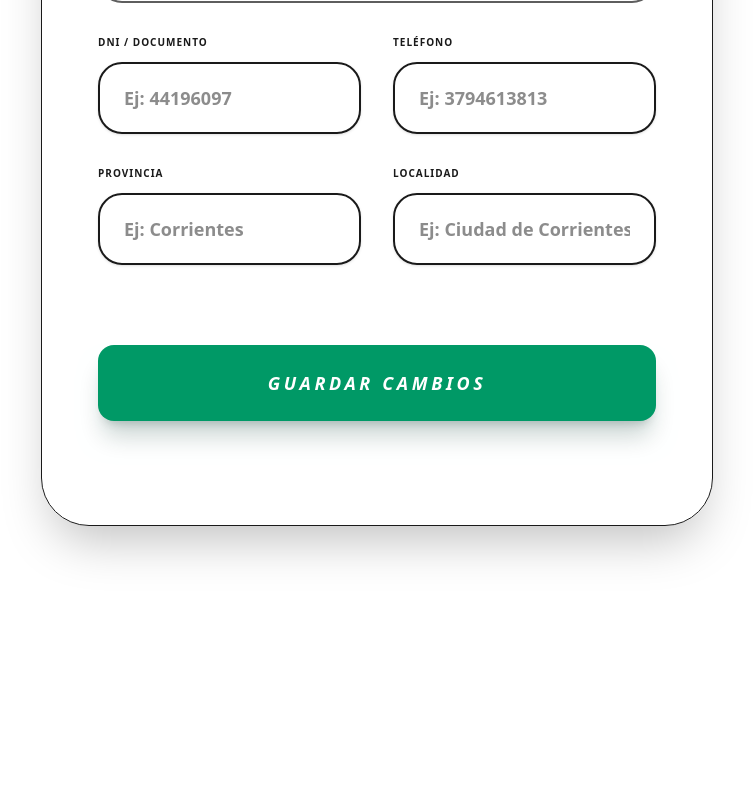
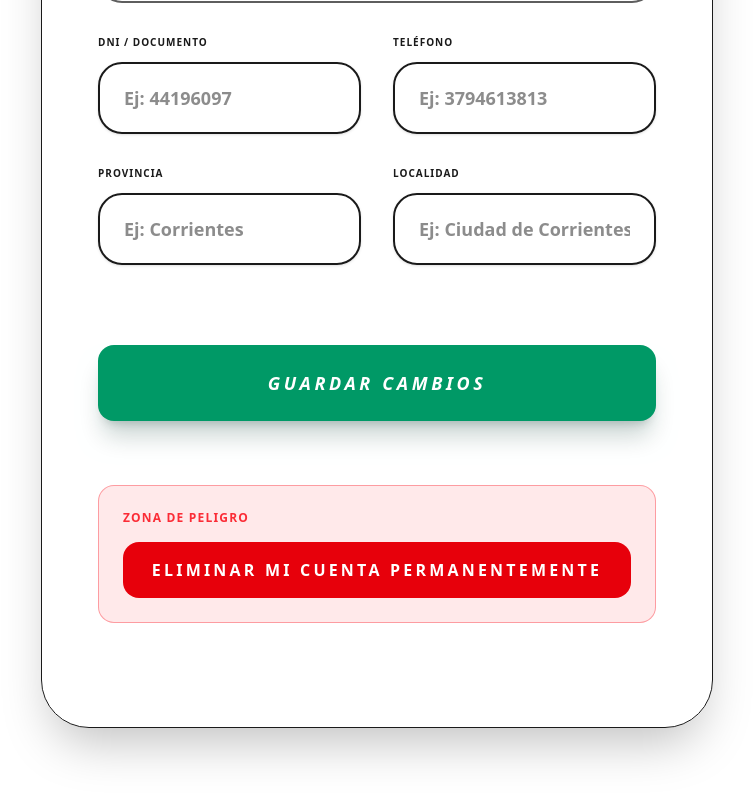
Before and after one commit to JuanmaInv/TicketAR---Mundial---UCP---2026-, a Next.js app in the folder frontend-client/: page /profile in a window 1280 px wide. Shown: the part 748-1548 px from the top of the page, without its empty margins (263-1016 px from the left). Before the commit the page ends 1354 px from the top, so only its background shows below. Built offline with nearby package versions, Linux system fonts and the light colour scheme; no server answers.

Commit message:
feat(profile): add secure account deletion flow and authenticated profile requests

```diff
--- a/frontend-client/app/profile/page.tsx
+++ b/frontend-client/app/profile/page.tsx
@@ -2,12 +2,13 @@
 
 import { Suspense, useState, useEffect } from "react";
 import { useRouter, useSearchParams } from "next/navigation";
-import { createUsuario, getUsuario, updateUsuario } from "@/lib/api";
+import { createUsuario, eliminarMiCuenta, getUsuario, updateUsuario } from "@/lib/api";
 import { useUser } from "@clerk/nextjs";
 
 function FormularioPerfil() {
   const router = useRouter();
   const { user, isLoaded } = useUser();
+  const [eliminandoCuenta, setEliminandoCuenta] = useState(false);
   const searchParams = useSearchParams();
   const matchId = searchParams.get("matchId");
   const redirectUrl = matchId ? `/checkout/${matchId}?step=2` : (searchParams.get("redirect") || "/");
@@ -33,9 +34,13 @@ function FormularioPerfil() {
       if (isLoaded && user) {
         // Forma robusta de obtener el email en Clerk v7
         const emailClerk = user.emailAddresses[0]?.emailAddress || "";
+        const userIdClerk = user.id || '';
 
         try {
-          const usuarioDB = await getUsuario(emailClerk);
+          const usuarioDB = await getUsuario(emailClerk, {
+            userId: userIdClerk,
+            userEmail: emailClerk,
+          });
 
           if (usuarioDB) {
             setDatos({
@@ -72,6 +77,10 @@ function FormularioPerfil() {
 
   async function guardarDatos(e: React.FormEvent) {
     e.preventDefault();
+    if (!user) {
+      setMensajeError("Tu sesión no está activa. Iniciá sesión nuevamente.");
+      return;
+    }
     setEnviando(true);
     setMensajeError("");
 
@@ -87,7 +96,10 @@ function FormularioPerfil() {
       };
 
       if (existeEnDB) {
-        await updateUsuario(datos.email, payload);
+        await updateUsuario(datos.email, payload, {
+          userId: user.id,
+          userEmail: datos.email,
+        });
       } else {
         await createUsuario(payload);
       }
@@ -101,6 +113,30 @@ function FormularioPerfil() {
       setMensajeError("No pudimos guardar tus datos. " + mensaje);
     } finally {
       setEnviando(false);
+    }
+  }
+
+  async function eliminarCuenta() {
+    if (!user || !datos.email) return;
+    const confirmacion = window.confirm(
+      "Esta accion elimina tu cuenta y tus entradas asociadas de forma permanente. ¿Querés continuar?",
+    );
+    if (!confirmacion) return;
+
+    setEliminandoCuenta(true);
+    setMensajeError("");
+    try {
+      await eliminarMiCuenta({
+        userId: user.id,
+        userEmail: datos.email,
+      });
+      await user.delete();
+      router.push("/");
+    } catch (error) {
+      const mensaje = error instanceof Error ? error.message : "Intentá nuevamente en unos minutos.";
+      setMensajeError("No pudimos eliminar tu cuenta. " + mensaje);
+    } finally {
+      setEliminandoCuenta(false);
     }
   }
   if (!isLoaded) return <div className="text-center py-10 text-foreground">Conectando con Clerk...</div>;
@@ -244,6 +280,22 @@ function FormularioPerfil() {
           >
             {enviando ? 'GUARDANDO...' : (matchId ? 'CONFIRMAR Y ELEGIR UBICACIÓN →' : 'GUARDAR CAMBIOS')}
           </button>
+
+          <div className="mt-8 border border-red-500/40 bg-red-500/10 rounded-2xl p-6">
+            <p className="text-red-500 font-black uppercase tracking-widest text-xs mb-4">
+              Zona de peligro
+            </p>
+            <button
+              type="button"
+              disabled={eliminandoCuenta}
+              onClick={() => { void eliminarCuenta(); }}
+              className="w-full bg-red-600 hover:bg-red-500 text-white py-4 rounded-2xl font-black uppercase tracking-[0.2em] transition-all disabled:opacity-60"
+            >
+              {eliminandoCuenta
+                ? "ELIMINANDO CUENTA..."
+                : "Eliminar mi cuenta permanentemente"}
+            </button>
+          </div>
         </form>
       </div>
     </main>
```
